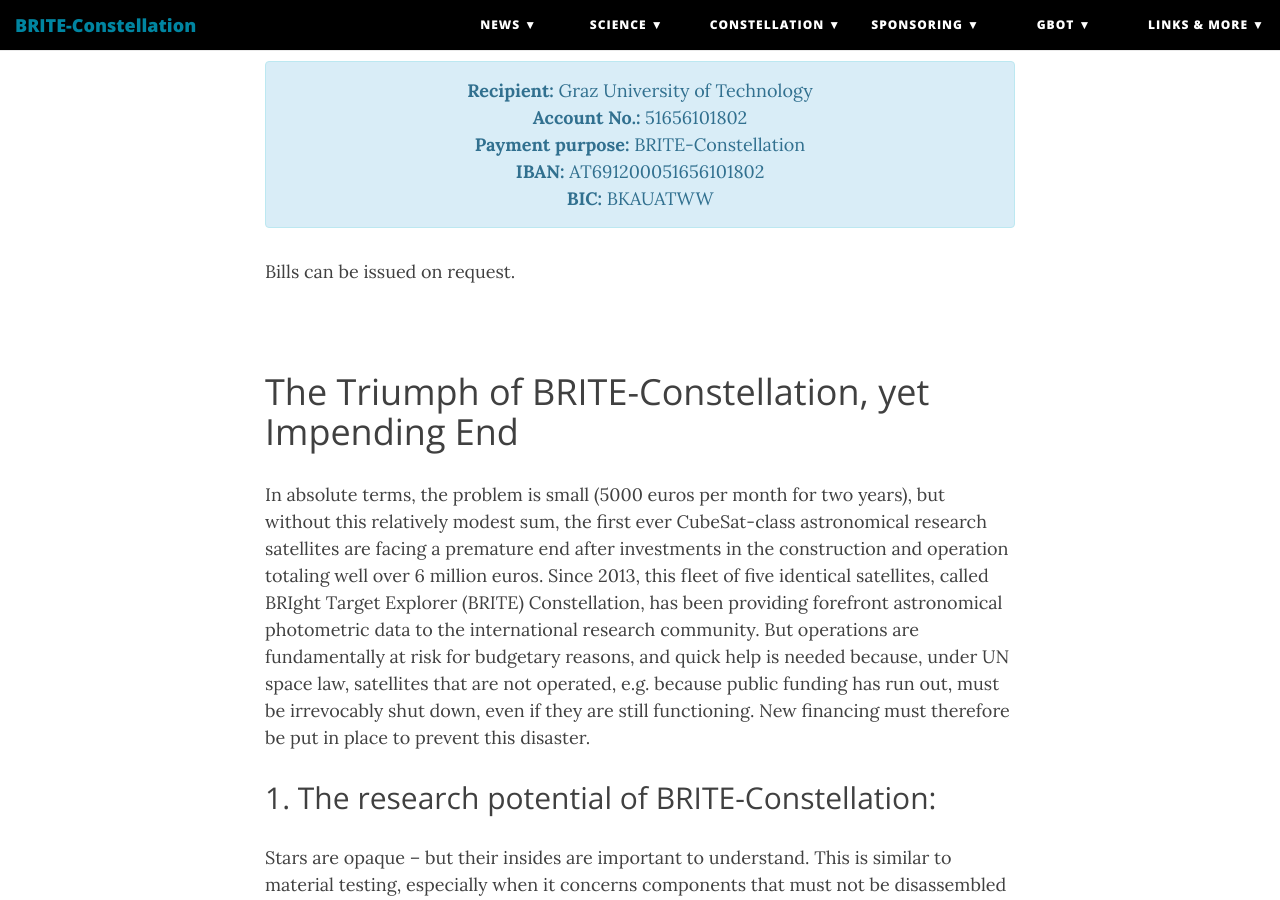
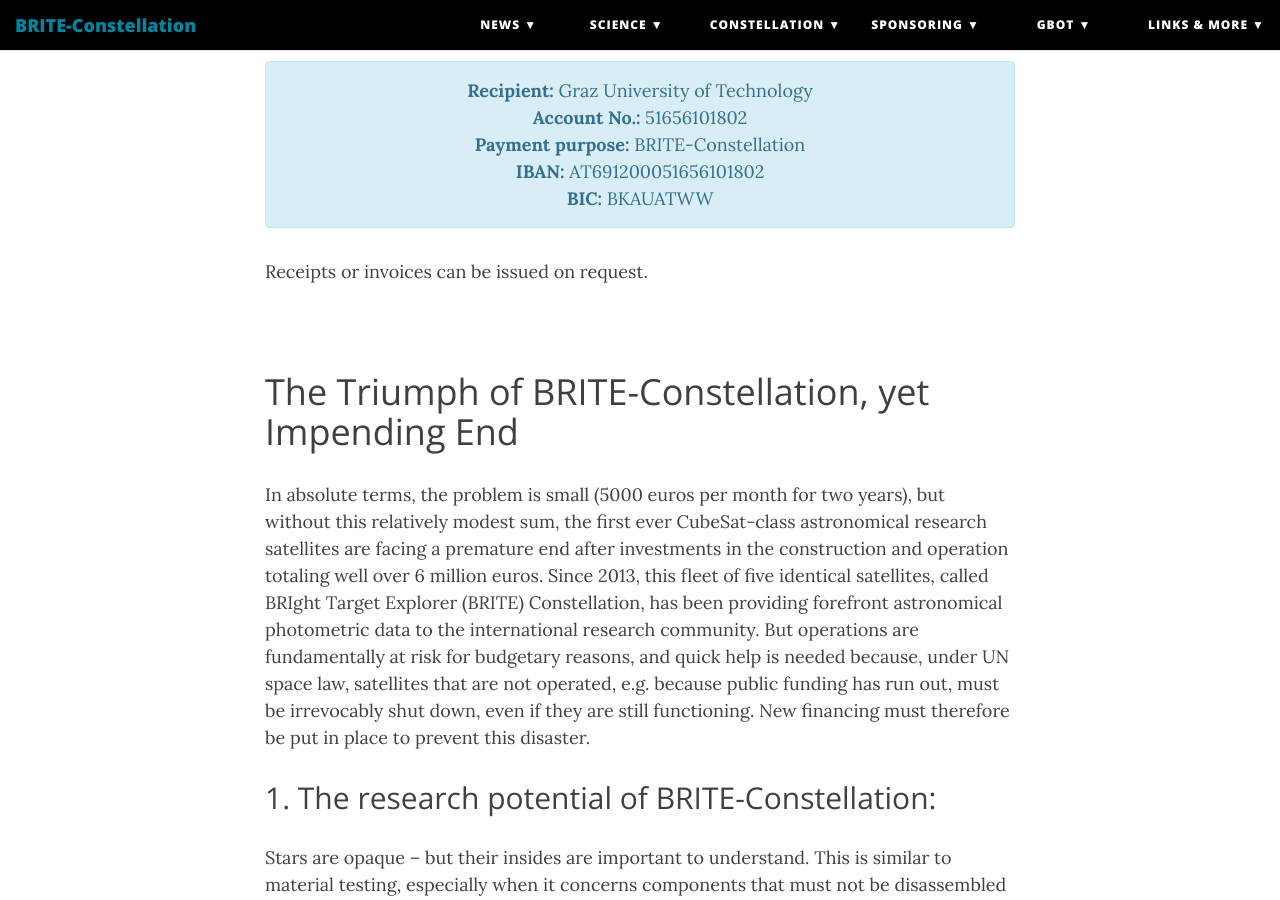
Before and after one commit to StellarAstrophysics-LFU/brite-constellation, a Jekyll site: the page built from sponsoring/call.md, in a window 1280 px wide and 900 px high, scrolled down 484 px. Built offline with Jekyll 4.4.1, drawn with Linux system fonts in a browser that asks for light colours; nearby versions of some CDN libraries.

Commit message:
Changed wording in call.md (minor issue)

```diff
--- a/sponsoring/call.md
+++ b/sponsoring/call.md
@@ -12,7 +12,7 @@
 **BIC:** BKAUATWW
 {: .alert .alert-info .text-center}
 
-Bills can be issued on request.
+Receipts or invoices can be issued on request.
 
 <br>
 
```
